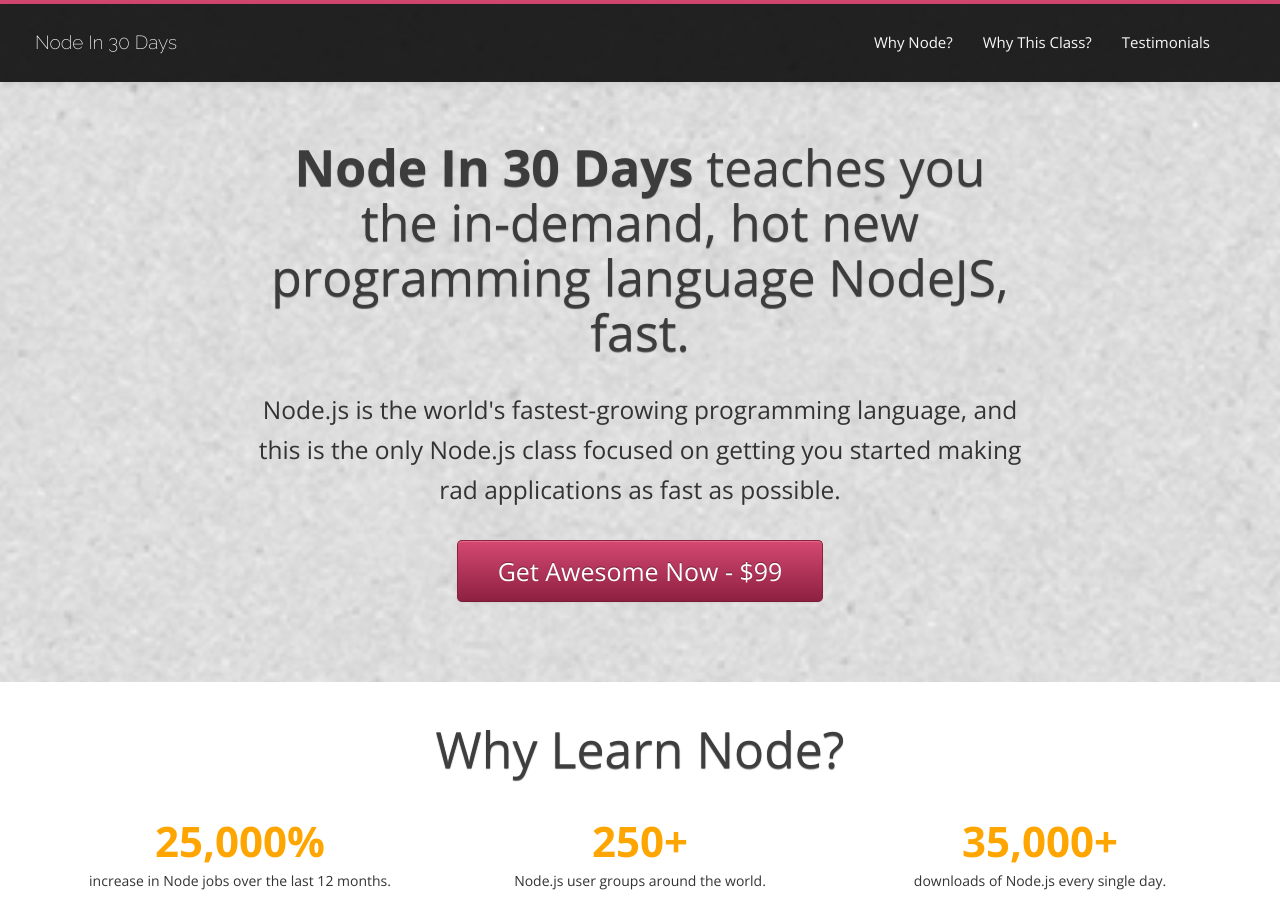
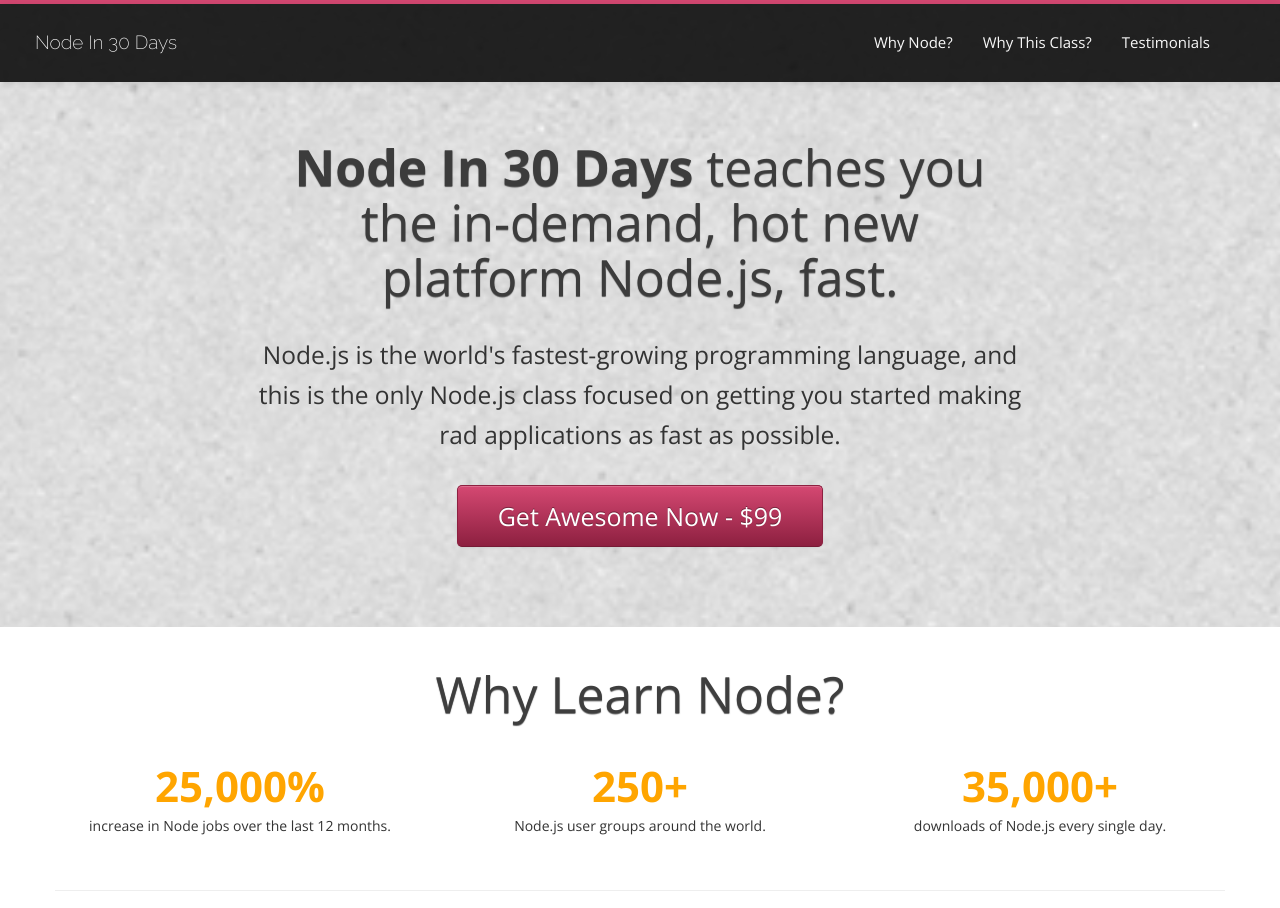
Before and after one commit to HotSauceJS/nodeschool, a plain HTML site: page index.html in a window 1280 px wide. Shown: the top 908 px of the page. Drawn offline with nearby package versions, Linux system fonts and the light colour scheme.

Commit message:
node.js is a framework

```diff
--- a/index.html
+++ b/index.html
@@ -64,7 +64,7 @@
 		<div class="container-fluid" id="intro">
 		<div class="container">
 			<div class="row span8 center">
-				<h1><strong>Node In 30 Days</strong> teaches you the in-demand, hot new programming language NodeJS, fast.</h1>
+				<h1><strong>Node In 30 Days</strong> teaches you the in-demand, hot new platform Node.js, fast.</h1>
 				<h3>Node.js is the world's fastest-growing programming language, and this is the only Node.js class focused on getting you started making rad applications as fast as possible.</h3>
 				<br />
 			<a href="https://app.moonclerk.com/pay/ws6j2iosez" target="_BLANK" class="btn btn-xlarge btn-purple">Get Awesome Now - $99</a>
```
